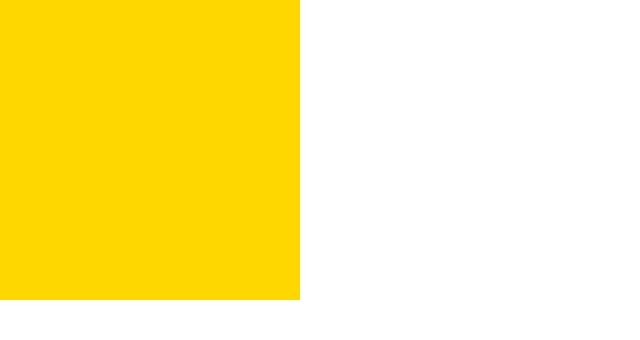
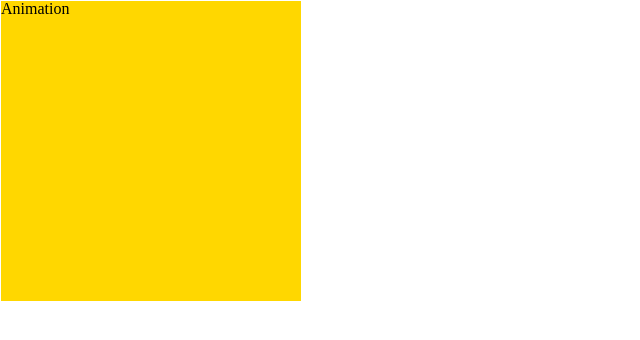
Before and after one commit to starminds/base_react, a React (Create React App) app: page / in a window 1280 px wide. Shown: the top 340 px of the page, without its empty margins (0-640 px from the left). Built offline with nearby package versions, Linux system fonts and the light colour scheme.

Commit message:
Animation

```diff
--- a/src/App.js
+++ b/src/App.js
@@ -24,6 +24,7 @@ import { ClassEvent } from "./components/6_Event/ClassEvent";
 import { FnEvent } from "./components/6_Event/FnEvent";
 import { ExEvent } from "./components/6_Event/ExEvent";
 import { ProEvent } from "./components/6_Event/ProEvent";
+import { Animation } from "./components/6_Event/Animation";
 
 const App = () => {
   return (
@@ -66,9 +67,10 @@ const App = () => {
 
       {/* <ClassEvent /> */}
       {/* <FnEvent /> */}
-      <ExEvent />
+      {/* <ExEvent /> */}
       {/* <ProEvent /> */}
       {/* 6일차 */}
+      <Animation />
     </div>
   );
 };
--- /dev/null
+++ b/src/components/6_Event/Animation.js
@@ -0,0 +1,22 @@
+import styled, { keyframes } from "styled-components";
+
+const move = keyframes`
+0%{
+    margin: 0%;
+}
+100%{
+    margin-top: 100px;
+    margin-left: 100px;
+}
+`;
+
+const Box = styled.div`
+  width: 300px;
+  height: 300px;
+  background-color: gold;
+  animation: ${move} 1s infinite alternate;
+`;
+
+export const Animation = () => {
+  return <Box>Animation</Box>;
+};
```
Also changed, not shown: src/components/6_Event/Todo.js (added, +11 -0 lines).
